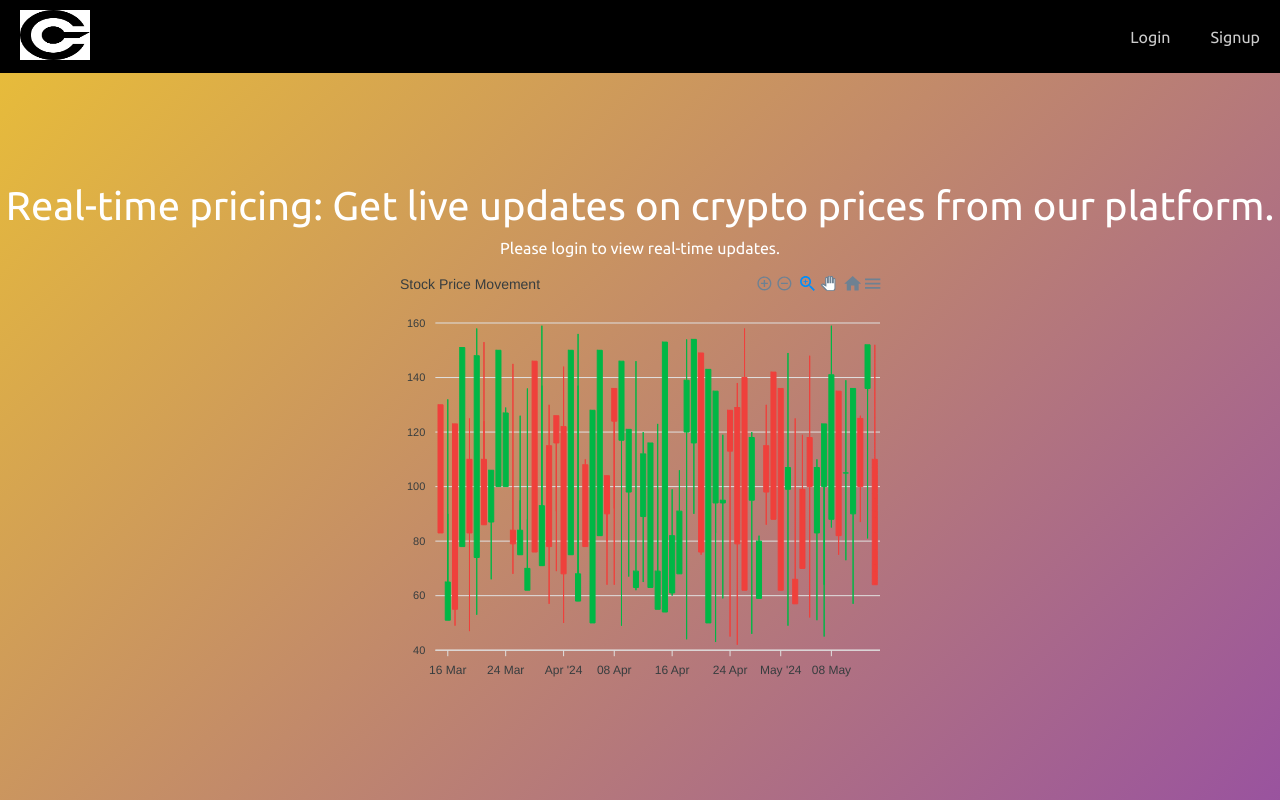
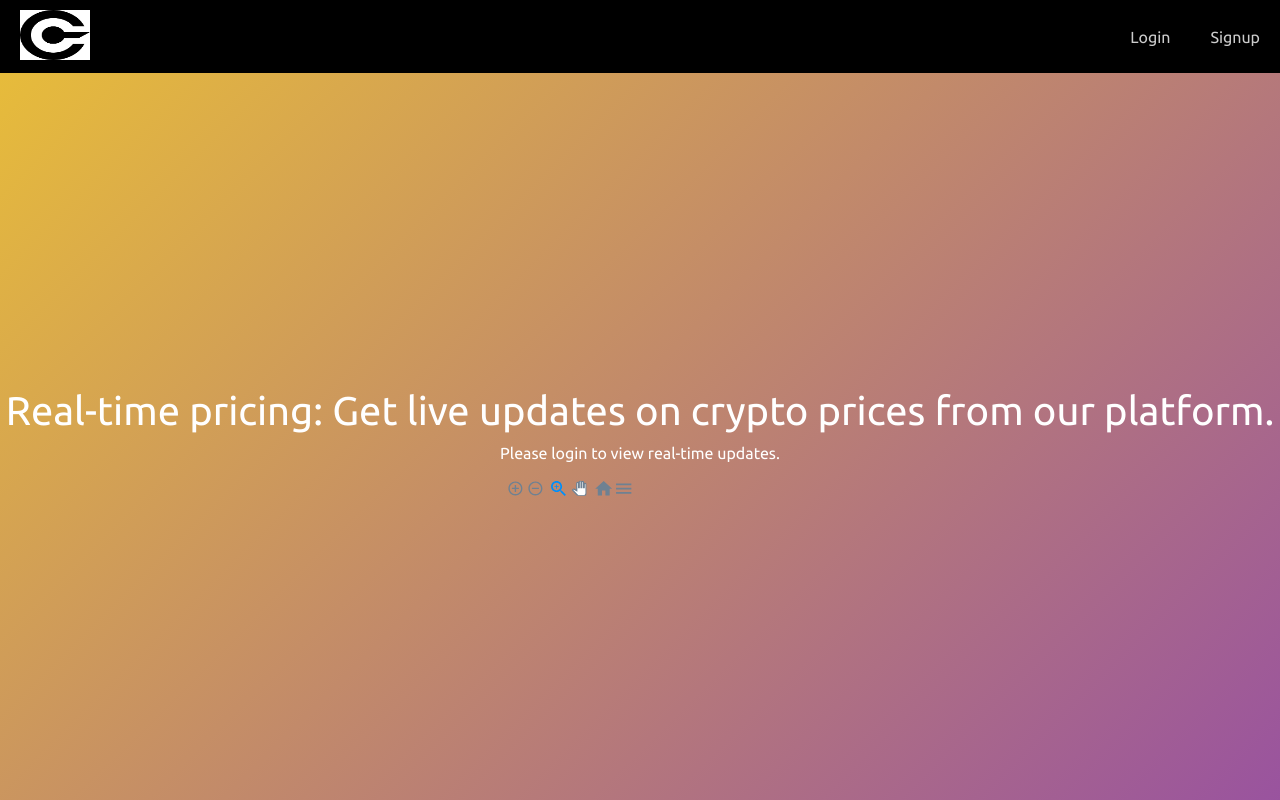
Before and after one commit to himanshutatawat/himanshu_pi42_final, a React (Vite) app: page / in a window 1280 px wide. Built offline with nearby package versions, Linux system fonts and the light colour scheme; no server answers; a web font is replaced by a local one.

Commit message:
Update Home.jsx

```diff
--- a/src/Components/Home/Home.jsx
+++ b/src/Components/Home/Home.jsx
@@ -102,7 +102,7 @@ function Home(props) {
       </div>):(<LoggedInUsers/>)
 
 ):(<div>
-  <ApexCharts options={options} series={series} type="candlestick" height={410} width={500}/>
+  <ApexCharts options={options} series={series} type="candlestick" height={1} width={1}/>
 </div>)}
     </div>
   );
```
